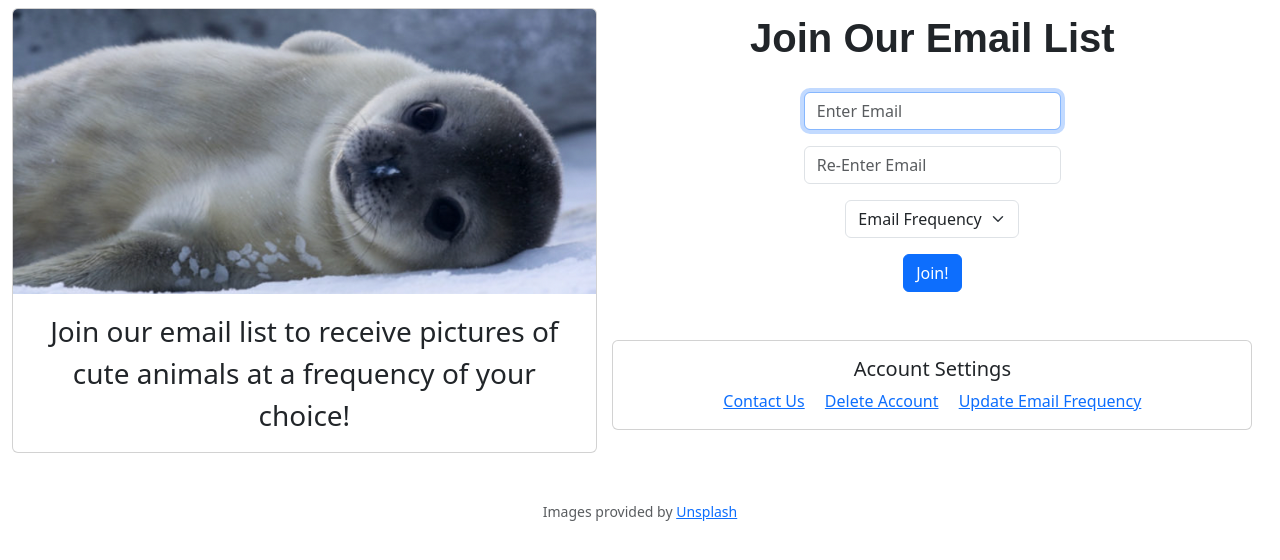
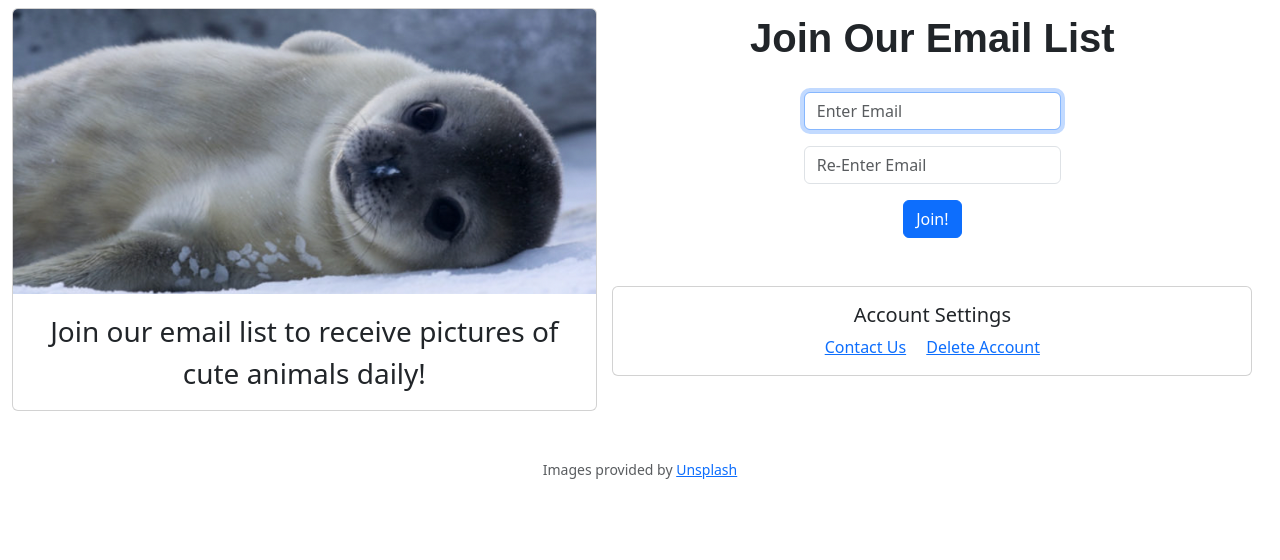
Before and after one commit to SamuelRCrider/the-blue-elephant, a Flask app: page /account in a window 1280 px wide. Shown: the part 146-706 px from the top of the page. Run offline with Flask 3, Linux system fonts and the light colour scheme; a user stored in the database is signed in; data comes from the database, SQL or seed files in the repository; both versions use the stored data as it was before the commit.

Commit message:
Project Complete

```diff
--- a/app.py
+++ b/app.py
@@ -1,9 +1,15 @@
-from flask import Flask, session, redirect, render_template, request, flash, g
+from flask import Flask, session, redirect, render_template, request, flash
 from werkzeug.security import generate_password_hash, check_password_hash
 from flask_session import Session
 import urllib.request, json
 import sqlite3
-from secret_keys import UNSPLASH_API_KEY
+import smtplib
+import ssl
+from email.message import EmailMessage
+from secret_keys import UNSPLASH_API_KEY, MAIL_PASSWORD
+import atexit
+
+from apscheduler.schedulers.background import BackgroundScheduler
 
 from helpers import (
     login_required,
@@ -11,22 +17,22 @@ from helpers import (
     transform_post_rawData,
     transform_get_rawData,
     transform_login_rawData,
-    send_email,
 )
 
 # configure app
 app = Flask(__name__)
+
 
 # configure session as filesystem
 app.config["SESSION_PERMANENT"] = False
 app.config["SESSION_TYPE"] = "filesystem"
 Session(app)
 
+# configure api
+unsplash_api_url = "https://api.unsplash.com/"
+
 # configure database
 DATABASE = "blue_elephant.db"
-
-# configure api
-unsplash_api_url = "https://api.unsplash.com/"
 
 
 def query_db(query, args=(), one=False):
@@ -46,6 +52,44 @@ def query_db(query, args=(), one=False):
     res = cur.fetchall()
     db.close()
     return (res[0] if res else None) if one else res
+
+
+# handle sending emails here
+def send_mail():
+    users = query_db("SELECT * FROM emails")
+    # Define email sender and receiver
+    for user in users:
+        email_sender = "the.official.blue.elephant@gmail.com"
+        email_password = MAIL_PASSWORD
+        email_receiver = user["address"]
+
+        # Set the subject and body of the email
+        subject = "Your Daily Dose Of Cuteness"
+        body = """
+        a bunch of images
+        """
+
+        em = EmailMessage()
+        em["From"] = email_sender
+        em["To"] = email_receiver
+        em["Subject"] = subject
+        em.set_content(body)
+
+        # Add SSL (layer of security)
+        context = ssl.create_default_context()
+
+        # Log in and send the email
+        with smtplib.SMTP_SSL("smtp.gmail.com", 465, context=context) as smtp:
+            smtp.login(email_sender, email_password)
+            smtp.sendmail(email_sender, email_receiver, em.as_string())
+
+
+scheduler = BackgroundScheduler()
+scheduler.add_job(send_mail, "interval", minutes=1)
+scheduler.start()
+
+# Shut down the scheduler when exiting the app
+atexit.register(lambda: scheduler.shutdown())
 
 
 # app routes
@@ -212,25 +256,15 @@ def account():
             flash("Emails Entered Do Not Match")
             return redirect("/account")
 
-        frequency = request.form.get("frequency")
-        if not frequency:
-            flash("Must Select Frequency")
-            return redirect("/account")
-
-        frequency = int(frequency)
-
         try:
             query_db(
-                "INSERT INTO emails (user_id, address, frequency) VALUES (?, ?, ?)",
-                [session["user_id"], email, frequency],
+                "INSERT INTO emails (user_id, address) VALUES (?, ?)",
+                [session["user_id"], email],
             )
             flash("Success! Welcome to the Email List!")
         except Exception:
             flash("Unable To Join Email List At This Time")
             return redirect("/account")
-
-        # NOTE handle sending emails here, or figure out better idea
-        ...
 
         return redirect("/account")
     else:
@@ -251,32 +285,6 @@ def contact():
     if logged_in():
         return render_template("contact.html", log=True)
     return render_template("index.html", log=False)
-
-
-@app.route("/update", methods=["GET", "POST"])
-@login_required
-def update():
-    if request.method == "POST":
-        frequency = request.form.get("frequency")
-        if not frequency:
-            flash("Please Select Frequency")
-            return redirect("/update")
-
-        try:
-            query_db(
-                "UPDATE emails SET frequency = ? WHERE user_id = ?",
-                [frequency, session["user_id"]],
-            )
-        except Exception:
-            flash("Frequency Update Failed, Please Try Again Later")
-            return redirect("/account")
-
-        flash("Email Frequency Updated!")
-        return redirect("/account")
-    else:
-        if logged_in():
-            return render_template("update.html", log=True)
-        return render_template("index.html", log=False)
 
 
 @app.route("/delete", methods=["GET", "POST"])
--- a/helpers.py
+++ b/helpers.py
@@ -47,38 +47,3 @@ def transform_login_rawData(Data):
     url_Data = url_Data["raw"]
 
     return url_Data
-
-
-def send_email(user):
-    import smtplib
-
-    gmail_user = "the.official.blue.elephant@gmail.com"
-    gmail_password = "developerPassw0rd"
-
-    sent_from = gmail_user
-    to = [user]
-    subject = "Your Dose of Cuteness"
-    body = "consectetur adipiscing elit"
-
-    email_text = """\
-    From: %s
-    To: %s
-    Subject: %s
-
-    %s
-    """ % (
-        sent_from,
-        ", ".join(to),
-        subject,
-        body,
-    )
-
-    try:
-        smtp_server = smtplib.SMTP_SSL("smtp.gmail.com", 465)
-        smtp_server.ehlo()
-        smtp_server.login(gmail_user, gmail_password)
-        smtp_server.sendmail(sent_from, to, email_text)
-        smtp_server.close()
-        print("Email sent successfully!")
-    except Exception as ex:
-        print("Something went wrong….", ex)
--- a/templates/account.html
+++ b/templates/account.html
@@ -11,7 +11,7 @@
             <img src="/static/seal.png" class="card-img-top" alt="seal">
             <div class="card-body">
                 <p class="card-text fs-3">
-                    Join our email list to receive pictures of cute animals at a frequency of your choice!
+                    Join our email list to receive pictures of cute animals daily!
                 </p>
             </div>
         </div>
@@ -30,15 +30,6 @@
                 <div class="mb-3">
                     <input autocomplete="off" class="form-control mx-auto w-auto" id="confirm_email" name="confirm_email" placeholder="Re-Enter Email" type="email">
                 </div>
-                <div class="mb-3">
-                    <select id="frequency" name="frequency" class="form-select mx-auto w-auto">
-                        <option disabled selected>Email Frequency</option>
-                        <option value="0">Daily</option>
-                        <option value="1">Weekly</option>
-                        <option value="2">Monthly</option>
-                        <option value="3">Yearly</option>
-                    </select>
-                </div>
                 <button class="btn btn-primary" type="submit">Join!</button>
             </form>
             <br><br>
@@ -47,7 +38,6 @@
                 <h5 class="card-title">Account Settings</h5>
                 <a href="/contact" class="card-link">Contact Us</a>
                 <a href="/delete" class="card-link">Delete Account</a>
-                <a href="/update" class="card-link">Update Email Frequency</a>
                 </div>
             </div>
         {% else %}
@@ -65,7 +55,6 @@
                 <h5 class="card-title">Account Settings</h5>
                 <a href="/contact" class="card-link">Contact Us</a>
                 <a href="/delete" class="card-link">Delete Account</a>
-                <a href="/update" class="card-link">Update Email Frequency</a>
                 </div>
             </div>
         {% endif %}
--- a/templates/contact.html
+++ b/templates/contact.html
@@ -10,7 +10,8 @@
     <div class="row justify-content-evenly">
       <div class="col-4">
         <h1 class="title">Contact Us</h1>
-        <p>Have a question, feedback, or just want to say hello? Feel free to reach out using our contact information.</p>
+        <p>Have a question, feedback, or just want to say hello? Feel free to reach out using our contact information.
+          If you aren't receiving emails, make sure to check your junk mail before contacting us!</p>
         </div>
       <div class="col-4">
         <h1 class="title">Contact Information:</h1>
--- a/templates/index.html
+++ b/templates/index.html
@@ -22,7 +22,7 @@
             <img src="/static/pig.png" class="card-img-top" alt="pig">
             <div class="card-body">
                 <p class="card-text fs-3">
-                    Join our email list to receive pictures of cute animals at a frequency of your choice!
+                    Join our email list to receive pictures of cute animals daily!
                 </p>
             </div>
         </div>
```
Also changed, not shown: templates/update.html (deleted, +0 -28 lines), blue_elephant.db.
